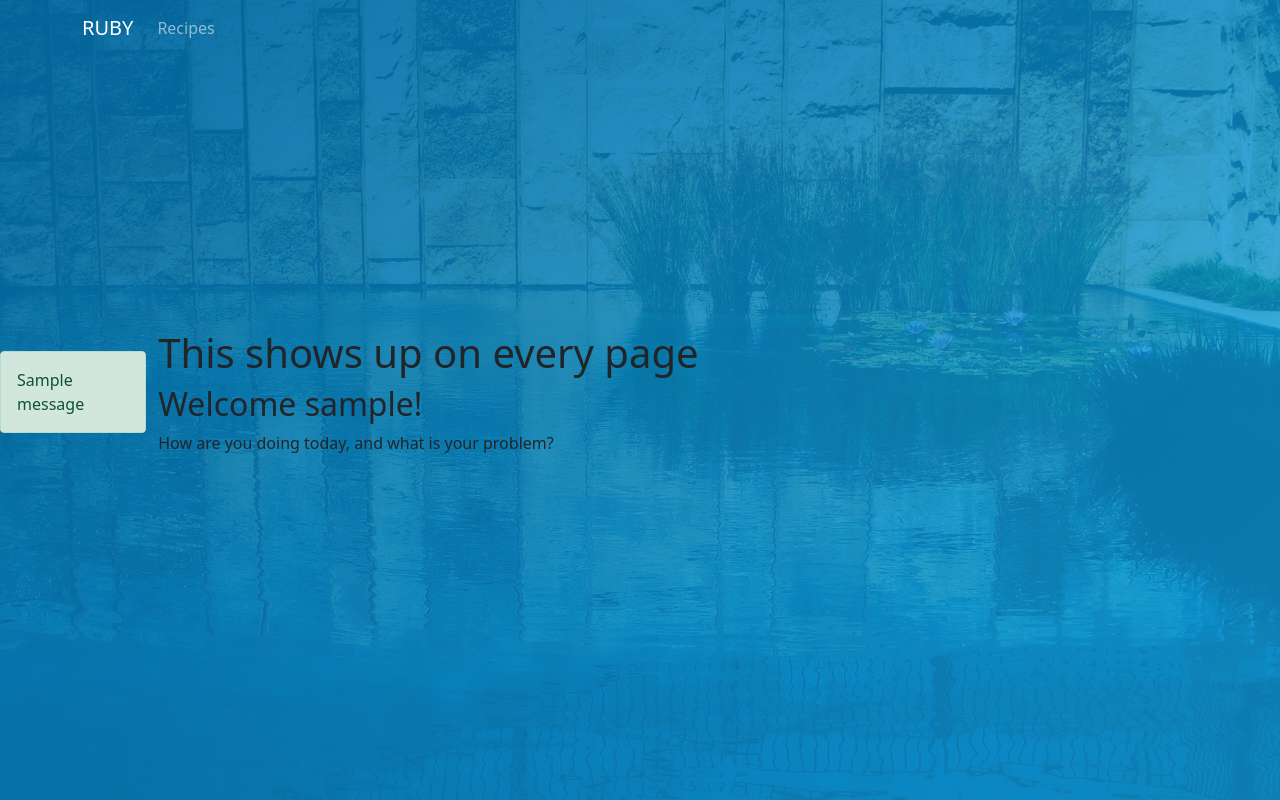
After one commit to Ruby-Project-SEO/Ruby, a Flask app: template templates/welcome.html in a window 1280 px wide. The commit adds this page. Run offline with Flask 3, Linux system fonts and the light colour scheme; the template is opened without the code that fills it: most values are stand-ins (such as "Sample title", 1, 10 or a date in 2020); one stand-in notice (Sample message) is shown.

Commit message:
Made changes to functionality of login.html and added welcome page

```diff
--- a/app.py
+++ b/app.py
@@ -1,4 +1,4 @@
-from flask import render_template, Flask
+from flask import render_template, Flask, request, url_for
 
 app = Flask(__name__)
 
@@ -6,6 +6,19 @@ app = Flask(__name__)
 def login():
     return render_template('login.html')
 
+@app.route('/entry', methods= ["GET", "POST"])
+def entry():
+    if request.method == "POST":
+       user = request.form["usr"]
+       return render_template('welcome.html', username= user )
+    else:
+        return render_template('login.html')
+
+@app.route('/recipe')
+def recipe():
+    return render_template('recipe.html')
+
+
 
 if __name__ == '__main__':
       app.run(debug=True, host="0.0.0.0")
--- a/static/styles.css
+++ b/static/styles.css
@@ -13,7 +13,13 @@
     align-items: center;
 }
 
-
+.login-title h2{
+    text-align: center;
+    color:#fff;
+    font-family: 'Cormorant Garamond', serif;
+    margin-top: 10px;
+    font-size: 25px;
+}
 .login-title{
     text-align: center;
     margin-bottom: 110px;
--- /dev/null
+++ b/templates/layout.html
@@ -0,0 +1,48 @@
+<!DOCTYPE html>
+<html>
+<head>
+<!-- Required Meta Tags -->
+    <meta charset="utf-8">
+    <meta name="viewport" content="width=device-width, initial-scale=1">
+
+    <!-- Bootstrap CSS -->
+    <link href="https://cdn.jsdelivr.net/npm/bootstrap@5.0.2/dist/css/bootstrap.min.css" rel="stylesheet" integrity="sha384-EVSTQN3/azprG1Anm3QDgpJLIm9Nao0Yz1ztcQTwFspd3yD65VohhpuuCOmLASjC" crossorigin="anonymous">
+    <link rel="stylesheet" type="text/css" href="{{ url_for('static', filename='styles.css') }}">
+</head>
+<body>
+    <header class="site-header">
+        <nav class="navbar navbar-expand-md navbar-dark bg-steel fixed-top">
+            <div class="container">
+                <a class="navbar-brand mr-4" href="/">RUBY</a>
+                <button class="navbar-toggler" type="button" data-toggle="collapse" data-target="#navbarToggle" aria-controls="navbarToggle" aria-expanded="false" aria-label="Toggle navigation">
+                    <span class="navbar-toggler-icon"></span>
+                </button>
+                <div class="collapse navbar-collapse" id="navbarToggle">
+                    <div class="navbar-nav mr-auto">
+                        <a class="nav-item nav-link" href="/recipe">Recipes</a>
+                    </div>
+                </div>
+            </div>
+        </nav>
+    </header>
+
+        {% with messages = get_flashed_messages(with_categories=true) %}
+            {% if messages %}
+                {% for category, message in messages %}
+                    <div class="alert alert-{{ category }}">
+                        {{ message }}
+                    </div>
+                {% endfor %}
+            {% endif %}
+        {% endwith %}
+
+        <main role="main" class="container">
+            <div class="row">
+                <div class="col-md-8">
+                    <h1>This shows up on every page</h1> {% block content %}{% endblock %}
+                </div>
+            </div>
+        </main>
+            <script src="https://cdn.jsdelivr.net/npm/bootstrap@5.0.2/dist/js/bootstrap.bundle.min.js" integrity="sha384-MrcW6ZMFYlzcLA8Nl+NtUVF0sA7MsXsP1UyJoMp4YLEuNSfAP+JcXn/tWtIaxVXM" crossorigin="anonymous"></script>
+</body>
+</html>
--- /dev/null
+++ b/templates/recipe.html
@@ -0,0 +1,4 @@
+{% extends "layout.html" %}
+{% block content %}
+ <h1> Hello World</h1>
+{% endblock %}
--- /dev/null
+++ b/templates/welcome.html
@@ -0,0 +1,5 @@
+{% extends "layout.html" %}
+{% block content %}
+ <h2>Welcome {{username}}! </h2>
+ <p> How are you doing today, and what is your problem?</p>
+{% endblock %}
```
Also changed, not shown: templates/login.html (+4 -3 lines), static/main.css (added).
